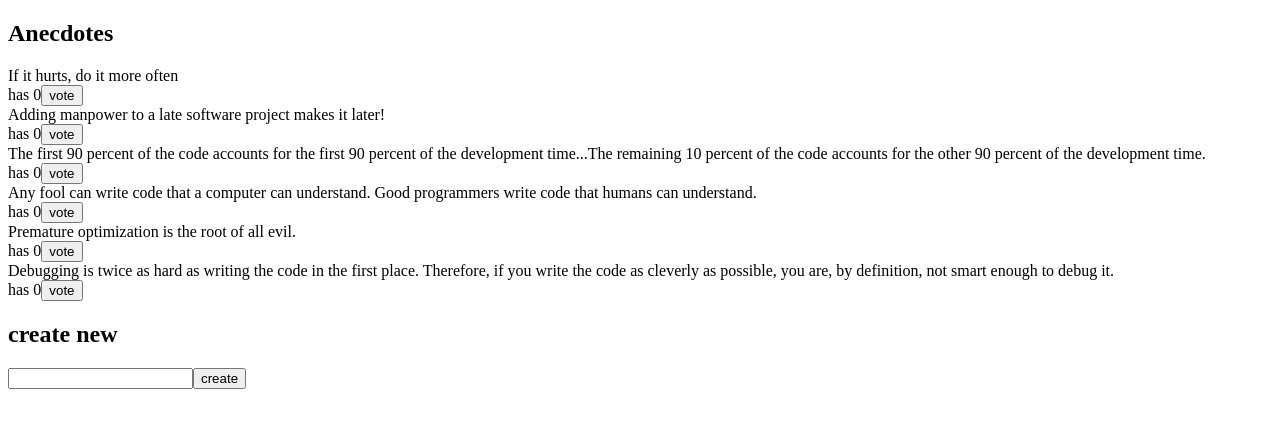
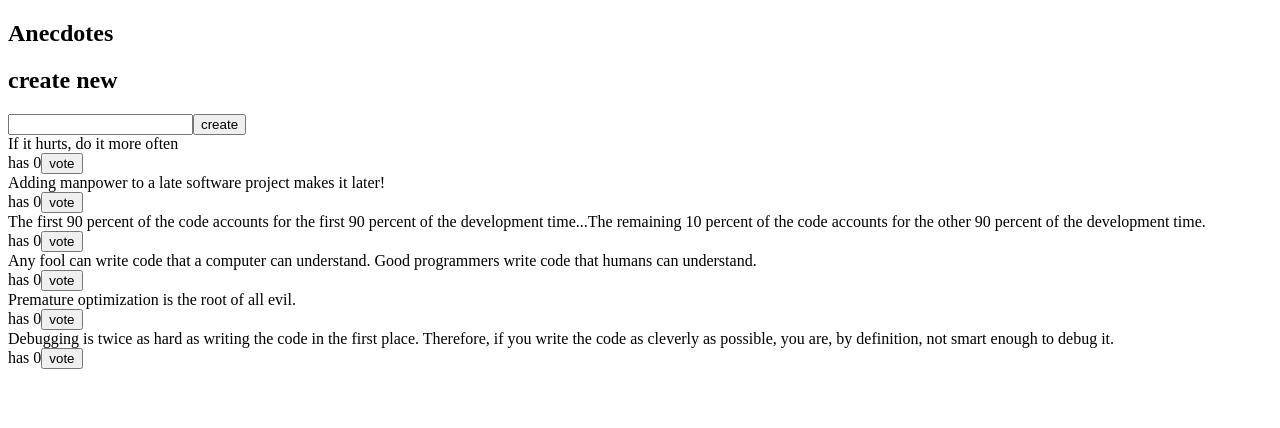
Before and after one commit to MartinOvington/fullstack-part6, a React (Create React App) app in the folder anecdotes-redux/: page / in a window 1280 px wide. Shown: the top 428 px of the page. Built offline with nearby package versions, Linux system fonts and the light colour scheme.

Commit message:
ex6.8 changed NewAnecdote to AnecdoteForm to fit exercise description. Changed order of form and list.

```diff
--- a/anecdotes-redux/src/App.js
+++ b/anecdotes-redux/src/App.js
@@ -1,12 +1,12 @@
-import NewAnecdote from './components/AnecdoteForm'
+import AnecdoteForm from './components/AnecdoteForm'
 import AnecdoteList from './components/AnecdoteList'
 
 const App = () => {
   return (
     <div>
       <h2>Anecdotes</h2>
+      <AnecdoteForm />
       <AnecdoteList />
-      <NewAnecdote />
     </div>
   )
 }
--- a/anecdotes-redux/src/components/AnecdoteForm.js
+++ b/anecdotes-redux/src/components/AnecdoteForm.js
@@ -1,7 +1,7 @@
 import { useDispatch } from 'react-redux'
 import { createAnecdote } from '../reducers/anecdoteReducer'
 
-const NewAnecdote = (props) => {
+const AnecdoteForm = (props) => {
   const dispatch = useDispatch()
 
   const addAnecdote = (event) => {
@@ -22,4 +22,4 @@ const NewAnecdote = (props) => {
   )
 }
 
-export default NewAnecdote
+export default AnecdoteForm
```
